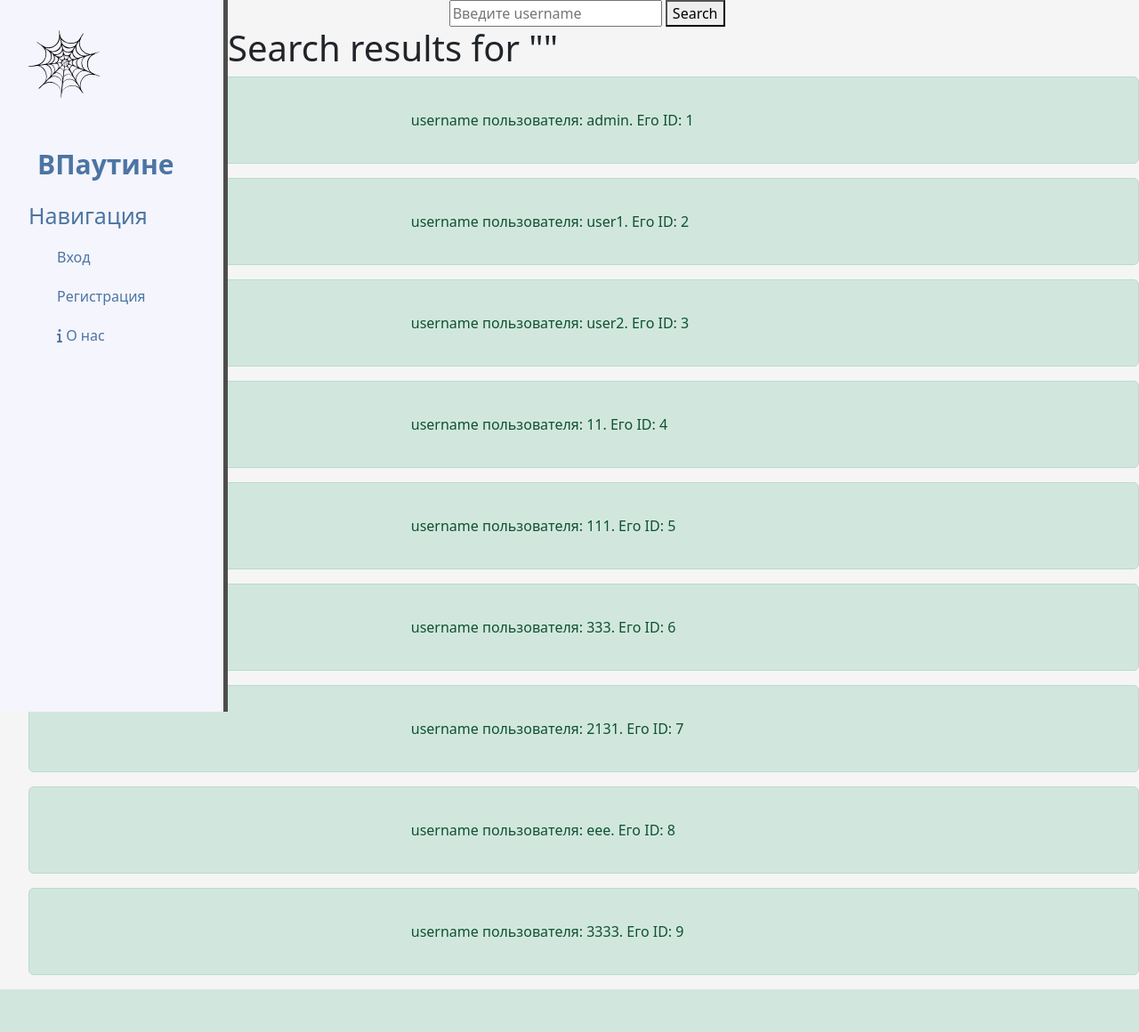
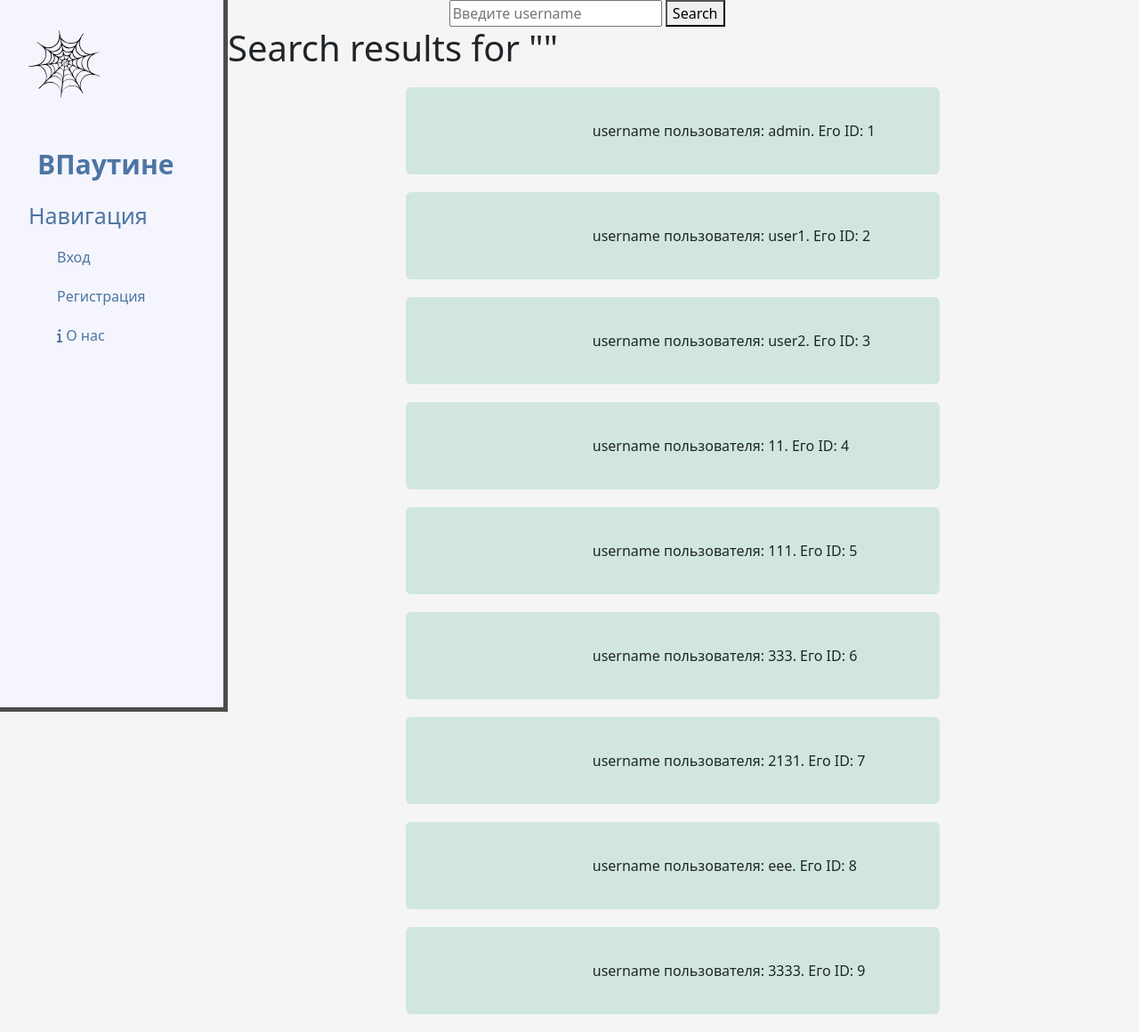
Before and after one commit to rzge/vk_task, a Django app: page /search_results/ in a window 1280 px wide. Shown: the whole page at 89% size. Before the commit the page ends 1112 px from the top, so only its background shows below. Run offline with Django 4.2, Linux system fonts and the light colour scheme; data comes from the database, SQL or seed files in the repository.

Commit message:
-подправил css стили

```diff
--- a/social_network/main/static/main/css/main.css
+++ b/social_network/main/static/main/css/main.css
@@ -9,7 +9,8 @@ aside {
     padding: 2.5%;
     height: 100vh;
     color: #4C75A3;
-    border-right: 5px solid #4d4d4d
+    border-right: 5px solid #4d4d4d;
+    border-bottom: 5px solid #4d4d4d;
 }
 
 aside img {
@@ -89,6 +90,31 @@ div ul li {
     text-align: left;
 }
 
+
 .alert.alert-success {
     position: initial;
 }
+
+.alert {
+    --bs-alert-padding-x: 1rem;
+    --bs-alert-padding-y: 1rem;
+    --bs-alert-margin-bottom: 1rem;
+    --bs-alert-color: inherit;
+    --bs-alert-border-color: transparent;
+    --bs-alert-border: 1px solid var(--bs-alert-border-color);
+    --bs-alert-border-radius: 0.375rem;
+    position: relative;
+    padding: var(--bs-alert-padding-y) var(--bs-alert-padding-x);
+    margin-bottom: var(--bs-alert-margin-bottom);
+    color: var(--bs-alert-color);
+    background-color: var(--bs-alert-bg);
+    border: var(--bs-alert-border);
+    border-radius: var(--bs-alert-border-radius);
+    list-style: none;
+    text-decoration: none;
+    display: block;
+    margin-top: 20px;
+    width: 600px;
+    margin: 20px 34%;
+    text-align: left;
+}
```
